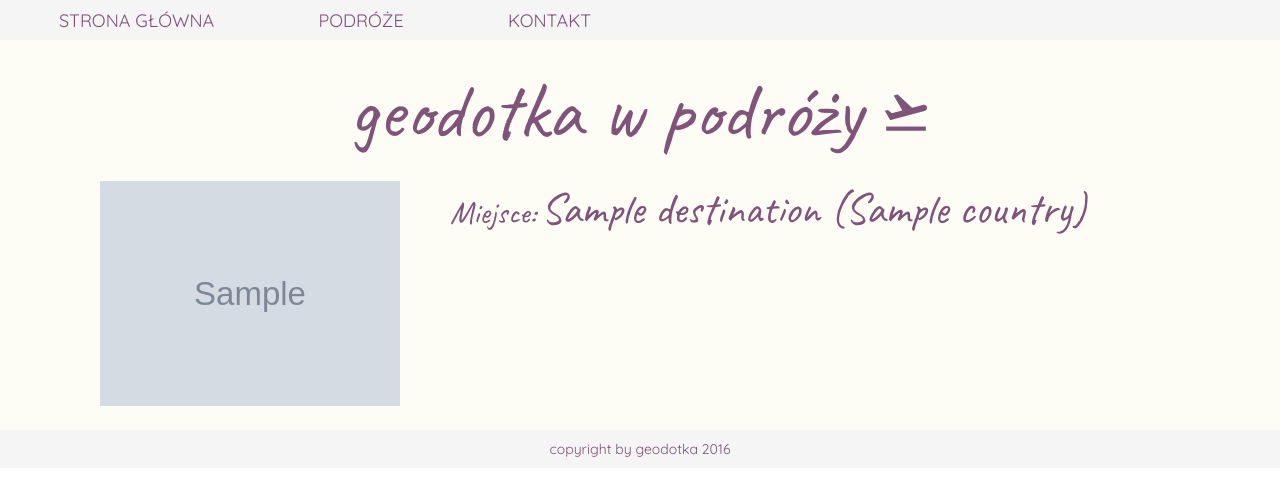
After one commit to geodotka/mindtrip, a Django app: template mindtrip/trips/templates/trips/trip.html in a window 1280 px wide. The commit adds this page. Shown: the top 496 px of the page. Run offline with Django 3.2, Linux system fonts and the light colour scheme; the template is opened without the code that fills it: most values are stand-ins (such as "Sample title", 1, 10 or a date in 2020); grey boxes marked "Sample" are stand-in pictures.

Commit message:
Add trip page.

```diff
--- a/mindtrip/static/css/main.css
+++ b/mindtrip/static/css/main.css
@@ -37,7 +37,6 @@ nav a i {
 
 main {
 	padding: 20px;
-	text-align: center;
 	background-color: rgba(227, 209, 7, 0.04);
 }
 
@@ -64,6 +63,10 @@ footer span {
 
 .logo i {
 	font-size: 50px;
+}
+
+.gallery-content {
+	text-align: center;
 }
 
 .gallery {
@@ -111,7 +114,31 @@ footer span {
 }
 
 .contact {
-	padding: 0 100px;
+	padding: 0 80px;
 	min-height: 370px;
 	text-align: justify;
 }
+
+.trip {
+	padding: 0 80px;
+	display: inline-flex;
+}
+
+.trip img {
+	width: 300px;
+}
+
+.trip .description {
+	margin-left: 50px;
+	font-size: 44px;
+	font-family: 'Caveat', cursive;
+}
+
+.trip .description p {
+	margin: 0 auto;
+}
+
+.trip .description span {
+	font-size: 32px;
+	margin-right: 5px;
+}
--- a/mindtrip/static/js/show_gallery.js
+++ b/mindtrip/static/js/show_gallery.js
@@ -34,6 +34,8 @@ var Trip = function(trip){
 
 
 Trip.prototype.drawTripWidget = function(){
+    var link = document.createElement('a');
+    link.href = '/podroze/' + this.id;
     var tripContainer = document.createElement('div');
 
     var img = document.createElement('img');
@@ -50,5 +52,6 @@ Trip.prototype.drawTripWidget = function(){
     dates.className = 'dates';
     tripContainer.appendChild(dates);
 
-    return tripContainer
+    link.appendChild(tripContainer);
+    return link
 };
--- a/mindtrip/trips/templates/trips/home.html
+++ b/mindtrip/trips/templates/trips/home.html
@@ -1,7 +1,9 @@
 {% extends "trips/base.html" %}
 
 {% block content %}
-	<div class="gallery js-gallery">
+	<div class="gallery-content">
+		<div class="gallery js-gallery">
+		</div>
 	</div>
 
 	<script src="{{ STATIC_URL }}js/show_gallery.js"></script>
--- /dev/null
+++ b/mindtrip/trips/templates/trips/trip.html
@@ -0,0 +1,10 @@
+{% extends "trips/base.html" %}
+
+{% block content %}
+	<div class="trip">
+		<img src="{{ trip.picture.url }}">
+		<div class="description">
+			<p><span>Miejsce:</span>{{ trip.destination }} ({{ trip.country.name }})</p>
+		</div>
+	</div>
+{% endblock %}
--- a/mindtrip/trips/urls.py
+++ b/mindtrip/trips/urls.py
@@ -11,4 +11,5 @@ from django.conf.urls.static import static
 urlpatterns = [
     url(r'^$', views.home, name='home'),
     url(r'^kontakt$', views.contact, name='contact'),
+    url(r'^podroze/(?P<trip_id>\d+)$', views.trip, name='trip'),
 ] + static(settings.MEDIA_URL, document_root=settings.MEDIA_ROOT)
```
Also changed, not shown: mindtrip/trips/views.py (+8 -0 lines).
